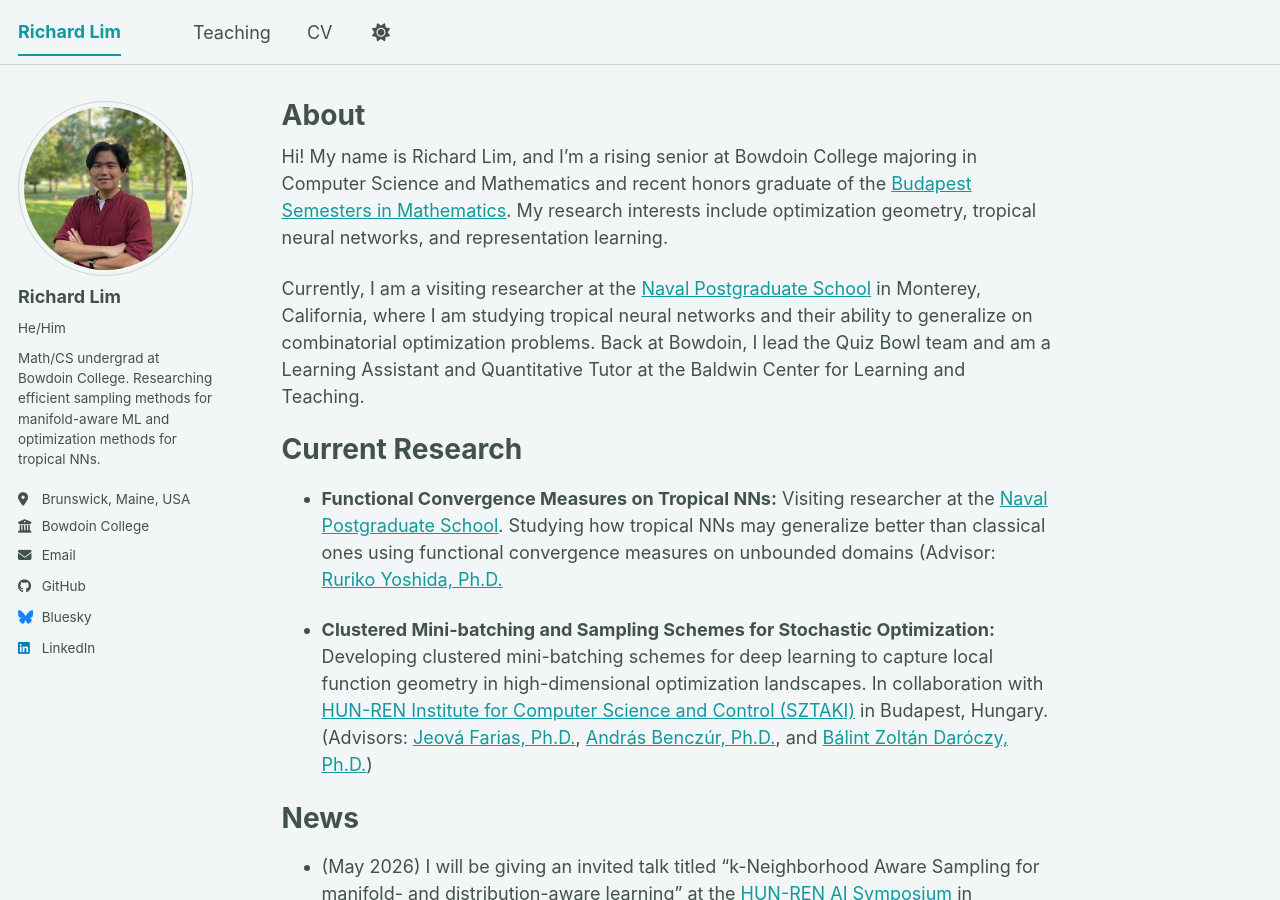
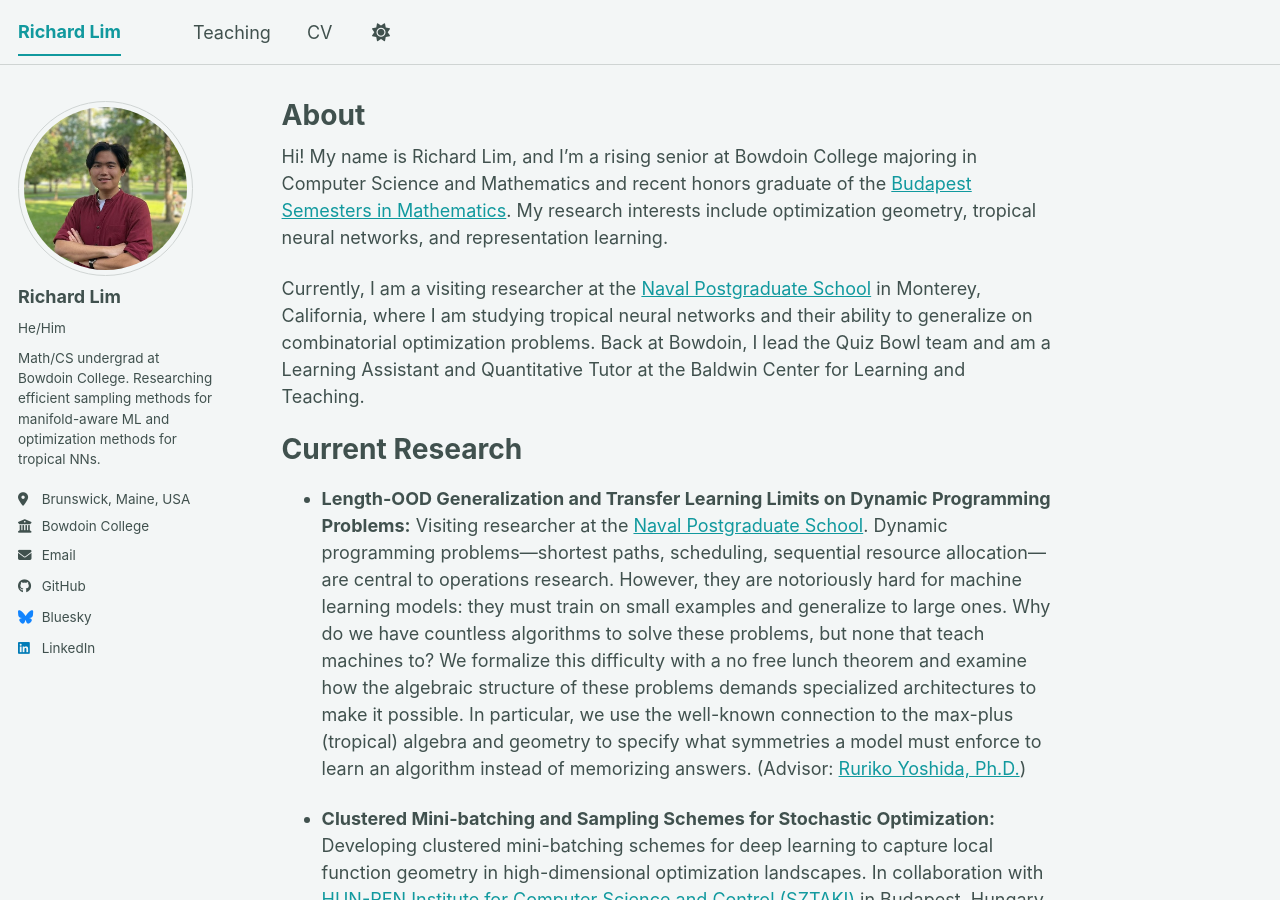
Before and after one commit to rlim-fm/rlim-fm.github.io, a Jekyll site: the page built from _pages/about.md, in a window 1280 px wide and 900 px high. Built offline with Jekyll 4.4.1, drawn with Linux system fonts in a browser that asks for light colours; a script bundle is joined from its source files by our own code; library files that are not in the unit come from our copies.

Commit message:
Update about.md

```diff
--- a/_pages/about.md
+++ b/_pages/about.md
@@ -13,7 +13,7 @@ Currently, I am a visiting researcher at the [Naval Postgraduate School](https:/
 
 Current Research
 ======
-- **Functional Convergence Measures on Tropical NNs:** Visiting researcher at the [Naval Postgraduate School](https://nps.edu/). Studying how tropical NNs may generalize better than classical ones using functional convergence measures on unbounded domains (Advisor: [Ruriko Yoshida, Ph.D.](https://polytopes.net/)
+- **Length-OOD Generalization and Transfer Learning Limits on Dynamic Programming Problems:** Visiting researcher at the [Naval Postgraduate School](https://nps.edu/). Dynamic programming problems—shortest paths, scheduling, sequential resource allocation—are central to operations research. However, they are notoriously hard for machine learning models: they must train on small examples and generalize to large ones. Why do we have countless algorithms to solve these problems, but none that teach machines to? We formalize this difficulty with a no free lunch theorem and examine how the algebraic structure of these problems demands specialized architectures to make it possible. In particular, we use the well-known connection to the max-plus (tropical) algebra and geometry to specify what symmetries a model must enforce to learn an algorithm instead of memorizing answers.  (Advisor: [Ruriko Yoshida, Ph.D.](https://polytopes.net/))
 
 - **Clustered Mini-batching and Sampling Schemes for Stochastic Optimization:** Developing clustered mini-batching schemes for deep learning to capture local function geometry in high-dimensional optimization landscapes. In collaboration with [HUN-REN Institute for Computer Science and Control (SZTAKI)](https://sztaki.hun-ren.hu/en) in Budapest, Hungary. (Advisors: [Jeová Farias, Ph.D.](https://jeovafarias.github.io/), [András Benczúr, Ph.D.](https://sztaki.hun-ren.hu/en/organisation/departments/ilab/andras-benczur), and [Bálint Zoltán Daróczy, Ph.D.](https://sztaki.hun-ren.hu/en/organisation/departments/ilab/balint-zoltan-daroczy))
 
```
